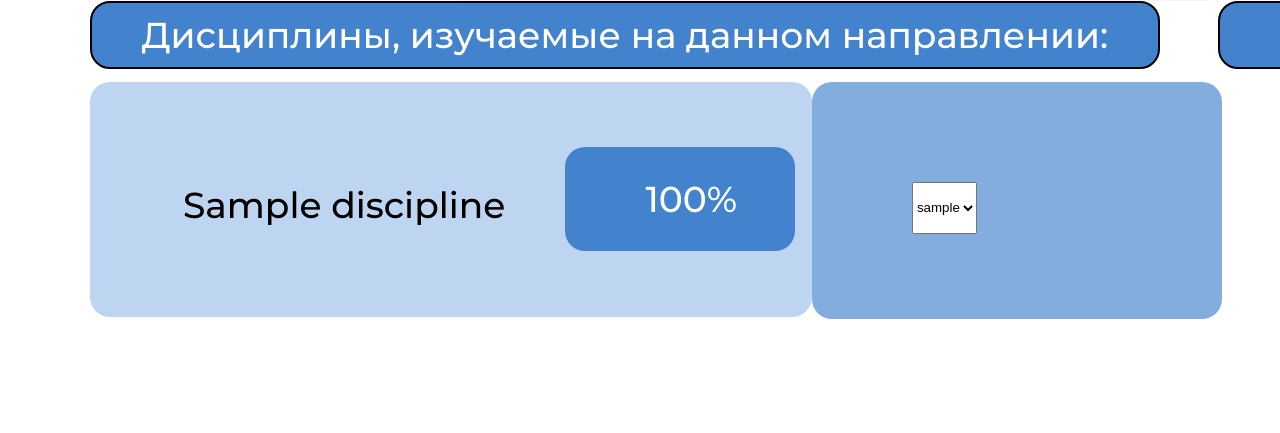
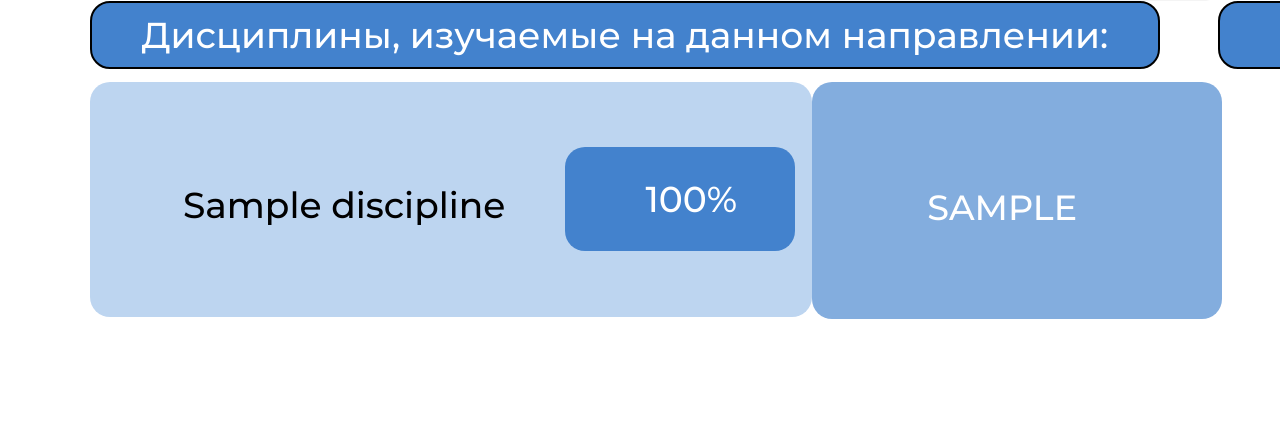
Before and after one commit to matweykai/WebProject, a Django app: page /direction/1/ in a window 1280 px wide; the page is wider, and only the part inside the window is pictured. Shown: the part 651-1084 px from the top of that part. Run offline with Django 4.2, Linux system fonts and the light colour scheme; tables that the repository leaves empty hold one stand-in row (values such as "Sample post"); grey boxes marked "Sample" are stand-in pictures.

Commit message:
Redesigned the drop-down list for companies.

```diff
--- a/Ynus/static/css/direction_page.css
+++ b/Ynus/static/css/direction_page.css
@@ -127,11 +127,30 @@
   width:15.5%;
   margin-top:1%;
 }
-.triangle{
-  width: 0px;
-	height: 0px;
-	border-left: 43px solid transparent;
-	border-right: 43px solid transparent;
-	border-top: 33px solid #1B3555;
-  float: right;
+
+select {
+    font-weight: 500;
+    font-size: 35px;
+    font-family: 'Montserrat';
+    color: #FFFFFF;
+    text-transform: uppercase;
+    display: inline-block;
+    text-align: center;
+    align-items: center;
+    background-color: #83ADDE;
+    margin: auto;
+    outline: none;
+    border-color: #83ADDE;
+    line-height: inherit;
+    display: grid;
+    cursor: pointer;
+    appearance: none;
 }
+
+/*.select:after {
+    content: "";
+    background-color:#1B3555;
+    clip-path: polygon(100% 0%, 0 0%, 50% 100%);
+    width: 0.8em;
+    height: 0.5em;
+}*/
--- a/Ynus/website/templates/website/direction_page.html
+++ b/Ynus/website/templates/website/direction_page.html
@@ -22,14 +22,13 @@
             <div class = "subject_block"> <p>{{ discipline_vote.discipline.name }}</p>
                 <div class="percents">{{ discipline_vote.votecompany_set.all|length|divide:unique_votes_count }}%</div>
             </div>
-            <div class = "companies_block">
-<!--TODO: company list-->
+            <nav class = "companies_block">
                 <select>
                     {% for vote_company in discipline_vote.votecompany_set.all %}
                         <option>{{ vote_company.company.user.username }}</option>
                     {% endfor %}
                 </select>
-            </div>
+            </nav>
           </div>
       {% endfor %}
 
```
